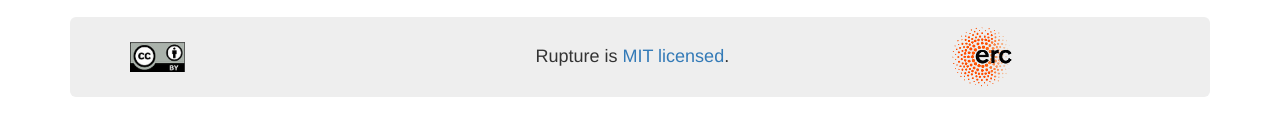
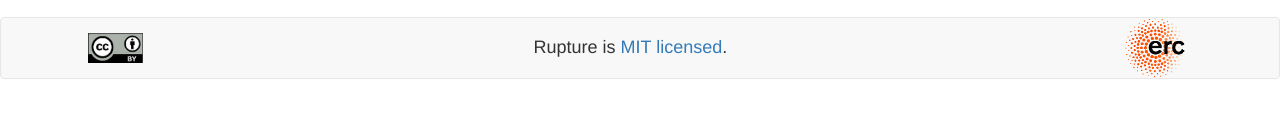
Before and after one commit to dimkarakostas/ruptureit, a plain HTML site: page index.html in a window 1280 px wide. Shown: the part 977-1112 px from the top of the page. After the commit the page ends 1076 px from the top, so only its background shows below. Drawn offline with nearby package versions, Linux system fonts and the light colour scheme.

Commit message:
Replace bottom jumbotron with navbar

```diff
--- a/css/style.css
+++ b/css/style.css
@@ -1,6 +1,5 @@
 body {
     padding-top: 70px;
-    padding-bottom: 70px;
 }
 
 .jumbotron {
--- a/index.html
+++ b/index.html
@@ -99,16 +99,14 @@
         </div>
     </div>
 
-    <div class="container">
-        <div class="jumbotron">
-            <table width="100%">
-                <tr>
-                    <td><a href="https://creativecommons.org/licenses/by/2.0/"><img src="./media/img/cc-by_logo.png" height="30px" style="float:left;"/></a></td>
-                    <td><h4><center>Rupture is <a href="https://github.com/dionyziz/rupture/blob/develop/LICENSE">MIT licensed</a>.</center></h4></td>
-                    <td><a href="https://erc.europa.eu/"><img src="./media/img/erc_logo_small.png" height="60px" style="float:left;"/></a></td>
-                <tr>
-            </table>
-        </div>
+    <div class="navbar navbar-default navbar-static-bottom " role="navigation">
+        <table width="100%">
+            <tr>
+                <td><a href="https://creativecommons.org/licenses/by/2.0/"><img src="./media/img/cc-by_logo.png" height="30px" style="float:center;"/></a></td>
+                <td><h4><center>Rupture is <a href="https://github.com/dionyziz/rupture/blob/develop/LICENSE">MIT licensed</a>.</center></h4></td>
+                <td><a href="https://erc.europa.eu/"><img src="./media/img/erc_logo_small.png" height="60px" style="float:center;"/></a></td>
+            <tr>
+        </table>
     </div>
 </body>
 </html
```
